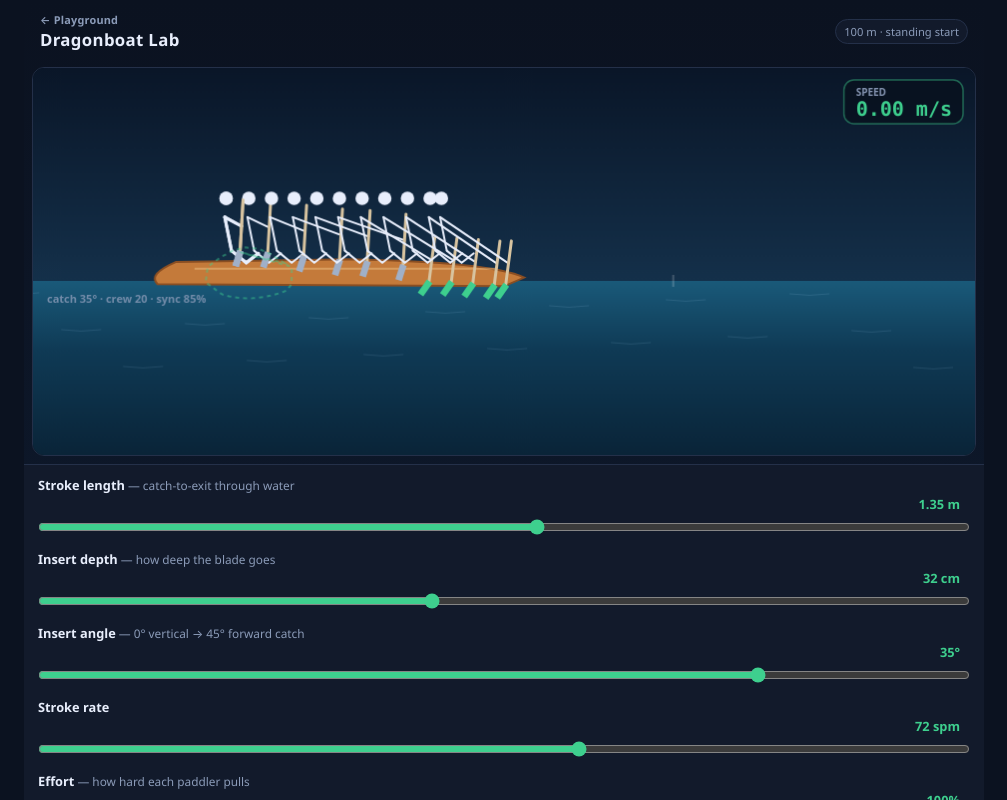
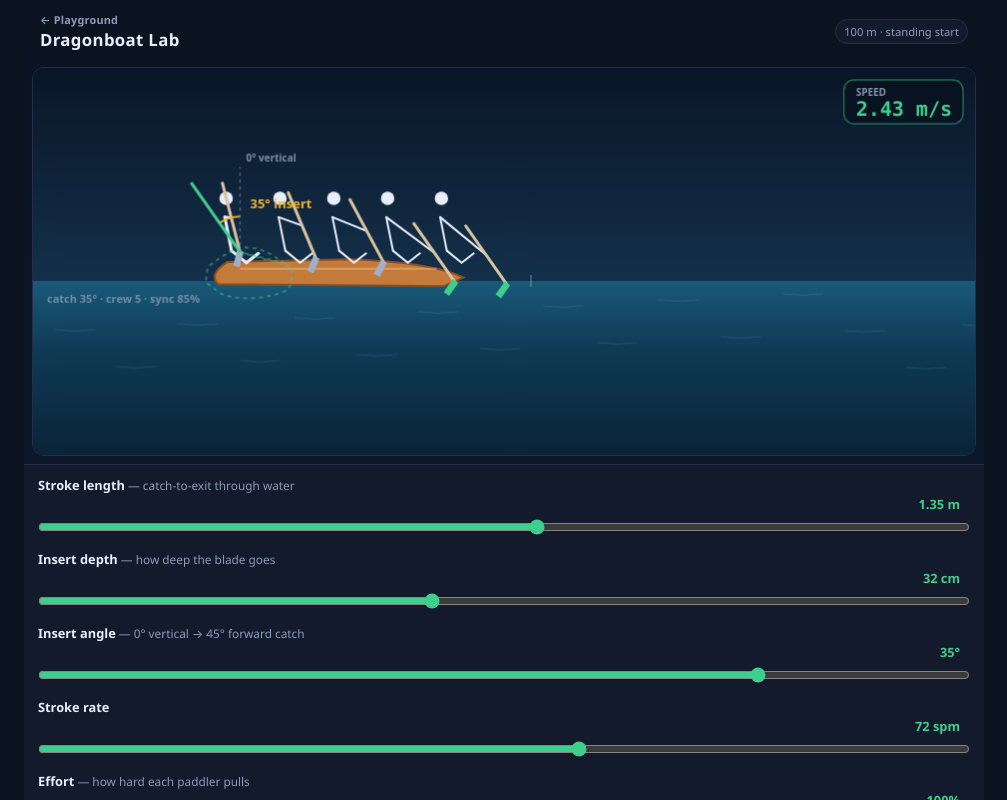
Before and after one commit to kennychu0510/playground, a plain HTML site: page sims/dragonboat/index.html in a window 1280 px wide. Shown: the whole page, without its empty margins (136-1143 px from the left). Drawn offline with Linux system fonts and the light colour scheme.

Commit message:
fix(dragonboat): race button bar, live edit preview, crew 5, angle guide

```diff
--- a/sims/dragonboat/game.js
+++ b/sims/dragonboat/game.js
@@ -22,6 +22,10 @@
   let sim = P.initialState();
   let lastResult = null;
   let raf = 0;
+  let previewRaf = 0;
+  let previewX = 5;
+  let previewV = 0;
+  let previewLastTs = 0;
   let lastTs = 0;
   let paddleTrail = [];
   /** @type {{t:number,v:number,x:number}[]} */
@@ -210,11 +214,19 @@
     els.runControls.classList.toggle("active", state === S.RUN);
     els.graphWrap.classList.toggle("active", state === S.RUN || state === S.RESULT);
     els.graphWrap.setAttribute("aria-hidden", state === S.RUN || state === S.RESULT ? "false" : "true");
+    if (els.stageWrap) {
+      els.stageWrap.classList.toggle("racing", state === S.RUN || state === S.RESULT);
+    }
     updatePauseLabel();
 
     if (state !== S.RUN && raf) {
       cancelAnimationFrame(raf);
       raf = 0;
+    }
+    if (state === S.EDIT || state === S.INTRO) {
+      startPreviewLoop();
+    } else {
+      stopPreviewLoop();
     }
     // Re-measure after dock show/hide
     requestAnimationFrame(function () {
@@ -250,8 +262,10 @@
   function updateEstimate() {
     const r = P.simulate(params, { dt: 1 / 45, maxT: 90 });
     if (!r.finished) {
+      previewV = Math.max(0.8, previewV || 1.5);
       els.est.textContent = "est. > 90 s / 100 m";
     } else {
+      previewV = r.avgSpeed;
       els.est.textContent =
         "est. " +
         r.time.toFixed(1) +
@@ -423,14 +437,20 @@
       bladeY = 0.15 + 0.35 * Math.sin(Math.PI * airProgress);
     }
 
-    // Shaft tilt: at catch use insert angle; through drive ease toward vertical
+    // Shaft tilt from vertical: 0° = upright, 45° = tip toward bow (+x).
+    // Catch holds full insert angle; drive eases toward vertical; exit nearly upright.
     let tilt = ang;
-    if (stage.name === "drive") tilt = ang * (1 - 0.75 * stage.local);
-    else if (stage.name === "exit") tilt = ang * 0.15;
-    else if (stage.name === "recovery" || stage.name === "reach") tilt = ang * 0.5;
+    if (stage.name === "catch") tilt = ang;
+    else if (stage.name === "drive") tilt = ang * (1 - 0.85 * stage.local);
+    else if (stage.name === "exit") tilt = ang * 0.12 * (1 - stage.local);
+    else if (stage.name === "reach") tilt = ang * (0.35 + 0.65 * stage.local);
+    else tilt = ang * 0.35; // recovery
 
-    const topX = bladeX + Math.sin(tilt) * 0.15;
-    const topY = bladeY + Math.cos(tilt) * (0.75 + depth * 0.2);
+    const shaftLen = 0.95 + depth * 0.35;
+    // Blade tip is in water; shaft goes up-and-aft (toward stern / -x) when catch is forward.
+    // Positive catch: tip toward bow (+x), so handle is aft of tip → topX = bladeX - sin(tilt)*L
+    const topX = bladeX - Math.sin(tilt) * shaftLen;
+    const topY = bladeY + Math.cos(tilt) * shaftLen;
 
     return {
       seatX: seatX,
@@ -458,7 +478,7 @@
     ctx.clearRect(0, 0, W, H);
 
     const isPreview = state === S.EDIT || state === S.INTRO;
-    const boatX = isPreview ? 5 : sim.x || 0;
+    const boatX = isPreview ? previewX : sim.x || 0;
     const camX = boatX - 4.5;
 
     drawSky(ctx);
@@ -469,8 +489,8 @@
     const drawSim = isPreview
       ? {
           x: boatX,
-          v: 0,
-          t: 0,
+          v: previewV > 0.05 ? previewV : 1.8,
+          t: performance.now() / 1000,
           phaseTime: previewPhase(),
           kin: P.strokeKinematics(params),
         }
@@ -480,6 +500,7 @@
 
     if (state === S.EDIT || state === S.INTRO) {
       drawStrokeGhost(ctx, camX, drawSim);
+      drawAngleGuide(ctx, camX, drawSim);
     } else {
       drawTrail(ctx, camX);
     }
@@ -500,7 +521,7 @@
 
   function drawSpeedOnCanvas(ctx) {
     const isPreview = state === S.EDIT || state === S.INTRO;
-    const v = isPreview ? 0 : sim.v || 0;
+    const v = isPreview ? (previewV > 0.05 ? previewV : 1.8) : sim.v || 0;
     const label = v.toFixed(2) + " m/s";
     const pad = 12;
     const boxH = 44;
@@ -536,8 +557,36 @@
     ctx.closePath();
   }
 
+  function startPreviewLoop() {
+    if (previewRaf) return;
+    previewLastTs = 0;
+    previewRaf = requestAnimationFrame(previewLoop);
+  }
+
+  function stopPreviewLoop() {
+    if (previewRaf) {
+      cancelAnimationFrame(previewRaf);
+      previewRaf = 0;
+    }
+    previewLastTs = 0;
+  }
+
+  function previewLoop(ts) {
+    previewRaf = 0;
+    if (state !== S.EDIT && state !== S.INTRO) return;
+    if (!previewLastTs) previewLastTs = ts;
+    const dt = Math.min(0.05, (ts - previewLastTs) / 1000);
+    previewLastTs = ts;
+    const v = previewV > 0.05 ? previewV : 1.8;
+    previewX += v * dt;
+    // Loop scenery every ~40 m so markers keep scrolling
+    if (previewX > 80) previewX = 5;
+    draw();
+    previewRaf = requestAnimationFrame(previewLoop);
+  }
+
   function previewPhase() {
-    return (performance.now() / 1000) % (60 / params.spm);
+    return (performance.now() / 1000) % (60 / Math.max(30, params.spm));
   }
 
   function worldToScreen(camX, wx, wy) {
@@ -774,13 +823,66 @@
     );
   }
 
+
+  /** Clear catch-angle diagram: vertical reference + blade at insert angle. */
+  function drawAngleGuide(ctx, camX, s) {
+    const pose = paddlePose(s, 0);
+    const scale = W / 14;
+    const waterY = H * 0.55;
+    const tipX = (s.x + pose.bladeX - camX) * scale;
+    const tipY = waterY - pose.bladeY * scale;
+    const ang = (params.angleDeg * Math.PI) / 180;
+    const len = Math.min(H * 0.22, 110);
+
+    ctx.save();
+    // Vertical reference (0°)
+    ctx.strokeStyle = "rgba(139, 155, 184, 0.55)";
+    ctx.lineWidth = 1.5;
+    ctx.setLineDash([3, 4]);
+    ctx.beginPath();
+    ctx.moveTo(tipX, tipY);
+    ctx.lineTo(tipX, tipY - len);
+    ctx.stroke();
+    ctx.setLineDash([]);
+
+    // Blade shaft at insert angle (handle aft / left of tip when catch is forward)
+    const hx = tipX - Math.sin(ang) * len;
+    const hy = tipY - Math.cos(ang) * len;
+    ctx.strokeStyle = "#3ecf8e";
+    ctx.lineWidth = 3;
+    ctx.beginPath();
+    ctx.moveTo(tipX, tipY);
+    ctx.lineTo(hx, hy);
+    ctx.stroke();
+
+    // Arc between vertical and shaft
+    ctx.strokeStyle = "rgba(240, 180, 41, 0.9)";
+    ctx.lineWidth = 2;
+    ctx.beginPath();
+    const arcR = len * 0.42;
+    ctx.arc(tipX, tipY, arcR, -Math.PI / 2, -Math.PI / 2 - ang, true);
+    ctx.stroke();
+
+    ctx.fillStyle = "#f0b429";
+    ctx.font = "700 13px system-ui, sans-serif";
+    ctx.textAlign = "left";
+    const labelX = tipX + 10;
+    const labelY = tipY - arcR - 8;
+    ctx.fillText(Math.round(params.angleDeg) + "° insert", labelX, labelY);
+    ctx.fillStyle = "rgba(139, 155, 184, 0.9)";
+    ctx.font = "600 10px system-ui, sans-serif";
+    ctx.fillText("0° vertical", tipX + 6, tipY - len - 6);
+    ctx.restore();
+  }
+
   function drawDistanceBar(ctx) {
     if (state !== S.RUN && state !== S.RESULT) return;
     const x = Math.min(sim.x, P.RACE_DISTANCE_M);
     const pct = x / P.RACE_DISTANCE_M;
     const barW = W - 40;
     const bx = 20;
-    const by = H - 18;
+    // Stay clear of bottom Pause/Restart bar (+ graph when racing)
+    const by = H - (state === S.RUN ? 58 : 28);
     ctx.fillStyle = "rgba(0,0,0,0.35)";
     ctx.fillRect(bx, by, barW, 8);
     ctx.fillStyle = "#3ecf8e";
--- a/sims/dragonboat/index.html
+++ b/sims/dragonboat/index.html
@@ -5,7 +5,7 @@
   <meta name="viewport" content="width=device-width, initial-scale=1, viewport-fit=cover" />
   <meta name="theme-color" content="#0b1220" />
   <title>Dragonboat Lab — paddle stroke sandbox</title>
-  <link rel="stylesheet" href="style.css?v=4" />
+  <link rel="stylesheet" href="style.css?v=5" />
 </head>
 <body>
   <div id="app">
@@ -28,13 +28,13 @@
         </div>
       </div>
 
-      <div id="run-controls" class="run-controls" aria-label="Race controls">
-        <button type="button" class="btn tiny" id="btn-pause">Pause</button>
-        <button type="button" class="btn tiny secondary" id="btn-restart">Restart</button>
+      <div id="graph-wrap" aria-hidden="true">
+        <canvas id="graph" width="540" height="110" aria-label="Live speed and pace graph"></canvas>
       </div>
 
-      <div id="graph-wrap" aria-hidden="true">
-        <canvas id="graph" width="540" height="110" aria-label="Live speed and pace graph"></canvas>
+      <div id="run-controls" class="run-controls" aria-label="Race controls">
+        <button type="button" class="btn tiny secondary" id="btn-restart">Restart</button>
+        <button type="button" class="btn tiny" id="btn-pause">Pause</button>
       </div>
 
       <!-- INTRO -->
@@ -112,8 +112,8 @@
       </div>
       <div class="slider-row">
         <label><span class="name">Crew size</span> — paddlers (2D unison row)</label>
-        <span class="val" id="val-crew">20</span>
-        <input id="sl-crew" type="range" min="2" max="20" step="1" value="20" />
+        <span class="val" id="val-crew">5</span>
+        <input id="sl-crew" type="range" min="2" max="20" step="1" value="5" />
       </div>
       <div class="slider-row">
         <label><span class="name">Sync quality</span> — 100% = perfect timing</label>
@@ -133,7 +133,7 @@
     </div>
   </div>
 
-  <script src="physics.js?v=4"></script>
-  <script src="game.js?v=4"></script>
+  <script src="physics.js?v=5"></script>
+  <script src="game.js?v=5"></script>
 </body>
 </html>
--- a/sims/dragonboat/physics.js
+++ b/sims/dragonboat/physics.js
@@ -474,7 +474,7 @@
       angleDeg: 35,
       spm: 72,
       effort: 1.0,
-      crewSize: 20,
+      crewSize: 5,
       syncPct: 85,
       paceVariance: 0.15,
     };
--- a/sims/dragonboat/style.css
+++ b/sims/dragonboat/style.css
@@ -134,6 +134,28 @@ canvas#scene {
 
 #graph-wrap.active { display: block; }
 
+/* Keep race buttons above the live graph strip (class set from JS) */
+#stage-wrap.racing .run-controls.active {
+  bottom: calc(102px + var(--safe-bottom));
+}
+
+@media (max-height: 700px) {
+  #stage-wrap.racing .run-controls.active {
+    bottom: calc(84px + var(--safe-bottom));
+  }
+}
+
+@media (max-height: 560px) {
+  #stage-wrap.racing .run-controls.active {
+    bottom: calc(76px + var(--safe-bottom));
+  }
+  .run-controls .btn,
+  .run-controls .btn.tiny {
+    padding: 10px 12px;
+    font-size: 0.85rem;
+  }
+}
+
 canvas#graph {
   display: block;
   width: 100%;
@@ -213,22 +235,47 @@ canvas#graph {
   pointer-events: auto;
 }
 
-/* Pause / Restart while paddling */
+/* Pause / Restart while paddling — bottom thumb bar */
 .run-controls {
   display: none;
   position: absolute;
-  top: 52px;
-  right: 14px;
+  left: 10px;
+  right: 10px;
+  bottom: calc(12px + var(--safe-bottom));
   z-index: 6;
-  gap: 6px;
+  gap: 10px;
   pointer-events: none;
+  align-items: stretch;
+  justify-content: stretch;
 }
 
 .run-controls.active {
   display: flex;
   pointer-events: none;
 }
-.run-controls .btn { pointer-events: auto; }
+.run-controls .btn {
+  pointer-events: auto;
+  flex: 1;
+  width: auto;
+  margin: 0;
+  padding: 12px 14px;
+  font-size: 0.9rem;
+  font-weight: 700;
+  border-radius: 12px;
+  box-shadow: 0 6px 18px rgba(0, 0, 0, 0.35);
+  backdrop-filter: blur(8px);
+  -webkit-backdrop-filter: blur(8px);
+}
+.run-controls .btn.tiny {
+  /* override generic tiny so race buttons stay large enough to tap */
+  padding: 12px 14px;
+  font-size: 0.9rem;
+}
+.run-controls .btn.secondary {
+  background: rgba(18, 26, 43, 0.88);
+  color: var(--ink);
+  border: 1px solid var(--border);
+}
 
 /* Edit dock under canvas */
 #edit-dock {
@@ -313,7 +360,7 @@ canvas#graph {
   border-radius: 10px;
   padding: 8px 12px;
   font-size: 0.85rem;
-  max-width: calc(100% - 130px);
+  max-width: 100%;
 }
 
 #hud .row span.k { color: var(--muted); }
```
